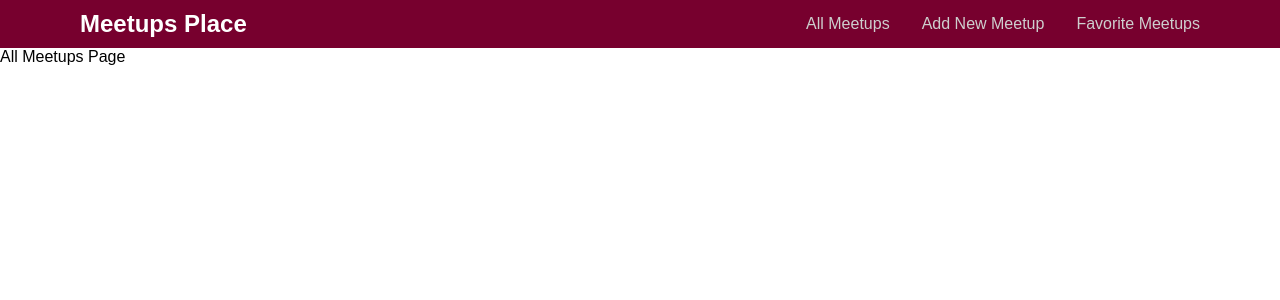
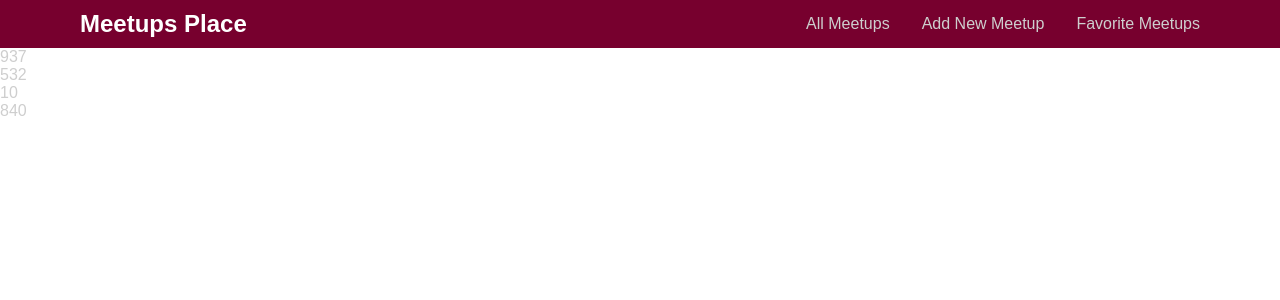
Before and after one commit to Gilmara-Git/Meetups, a React (Create React App) app: page / in a window 1280 px wide. Shown: the top 300 px of the page. Built offline with nearby package versions, Linux system fonts and the light colour scheme; a web font is replaced by a local one.

Commit message:
feat: created a Dummy Meetup files to start displaying Meet up data in the application

```diff
--- /dev/null
+++ b/src/pages/AllMeetups/AllMeetup.module.css
@@ -0,0 +1,5 @@
+.container{
+    width: 100%;
+    color: #cecece;
+    height: 50%;
+}
--- /dev/null
+++ b/src/pages/AllMeetups/DummyMeetup.js
@@ -0,0 +1,28 @@
+const DUMMY_MEETUPS= [{
+    id: Math.ceil(Math.random() * 1000),
+    title: " First meetup",
+    image: "https://en.wikipedia.org/wiki/City#/media/File:Palace_of_Westminster_from_the_dome_on_Methodist_Central_Hall_(cropped).jpg" ,
+    description: "Palace of Westminster from the dome on Methodist Central Hal",
+    location: "51° 29′ 59.61″ N, 0° 7′ 47.81″ W"
+},
+{   id: Math.ceil(Math.random() * 1000),
+    title: "Second meetup",
+    image: "https://en.wikipedia.org/wiki/Rio_de_Janeiro#/media/File:Cidade_Maravilhosa.jpg" ,
+    description: "Christ the Redeemer on Corcovado and Sugarloaf Mountain and Botafogo Bay (background)" ,
+    location: "22° 54′ 40″ S, 43° 12′ 20″ W"
+},
+{ id: Math.ceil(Math.random() * 1000),
+    title: "Third meetup",
+    image: "https://en.wikipedia.org/wiki/Paris#/media/File:La_Tour_Eiffel_vue_de_la_Tour_Saint-Jacques,_Paris_ao%C3%BBt_2014_(2).jpg" ,
+    description: "La Tour Eiffel vue de la Tour Saint-Jacques, Paris",
+    location: "48° 51′ 28.76″ N, 2° 20′ 56.23″ E"
+},
+{ id: Math.ceil(Math.random() * 1000),
+    title: "Forth meetup" ,
+    image: "https://en.wikipedia.org/wiki/Amsterdam#/media/File:KeizersgrachtReguliersgrachtAmsterdam.jpg",
+    description: "Amsterdam,the Netherlands at dusk",
+    location: "52° 22′ 22″ N, 4° 53′ 37″ E"
+}
+];
+
+export default DUMMY_MEETUPS;
--- a/src/pages/AllMeetups/index.js
+++ b/src/pages/AllMeetups/index.js
@@ -1,5 +1,11 @@
+import DUMMY_MEETUPS from './DummyMeetup.js';
+import classes from './AllMeetup.module.css';
+
 const AllMeetups = ()=>{
-    return <div>All Meetups Page</div>
+return (<div className={classes.container}>
+   {DUMMY_MEETUPS.map(meetup=><p>{meetup.id}</p>)}
+   {/* create a component to display the Dummy meetup  */}
+</div>)
 };
 
 export default AllMeetups;
```
